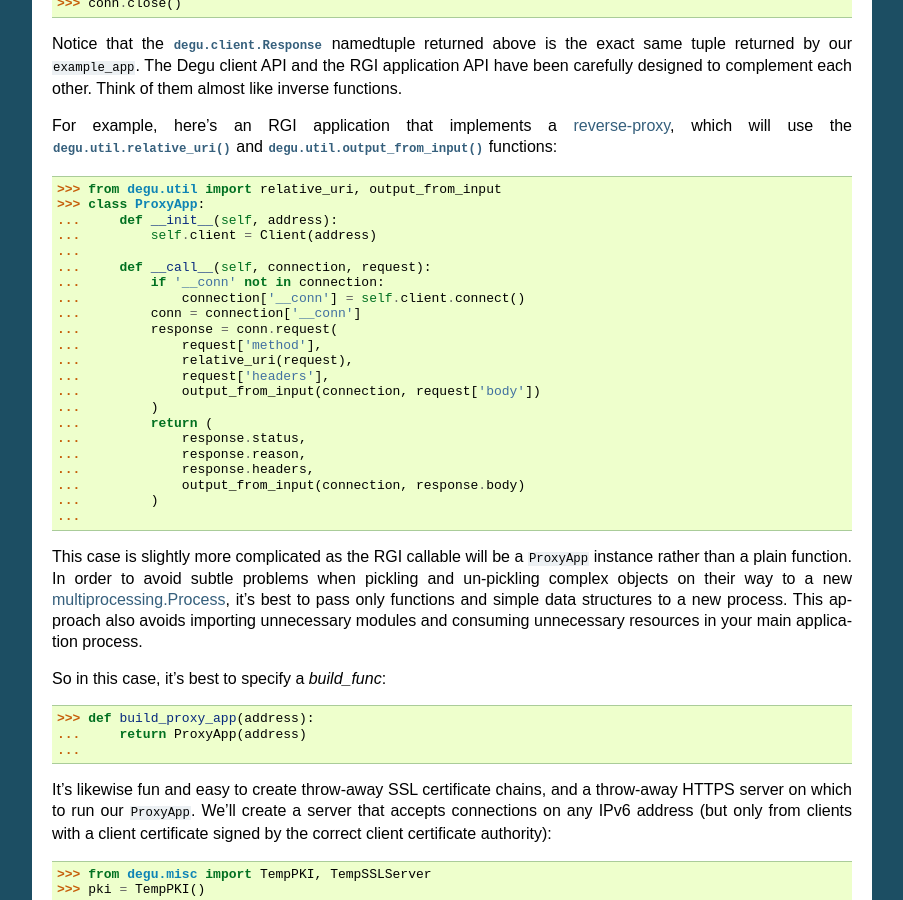
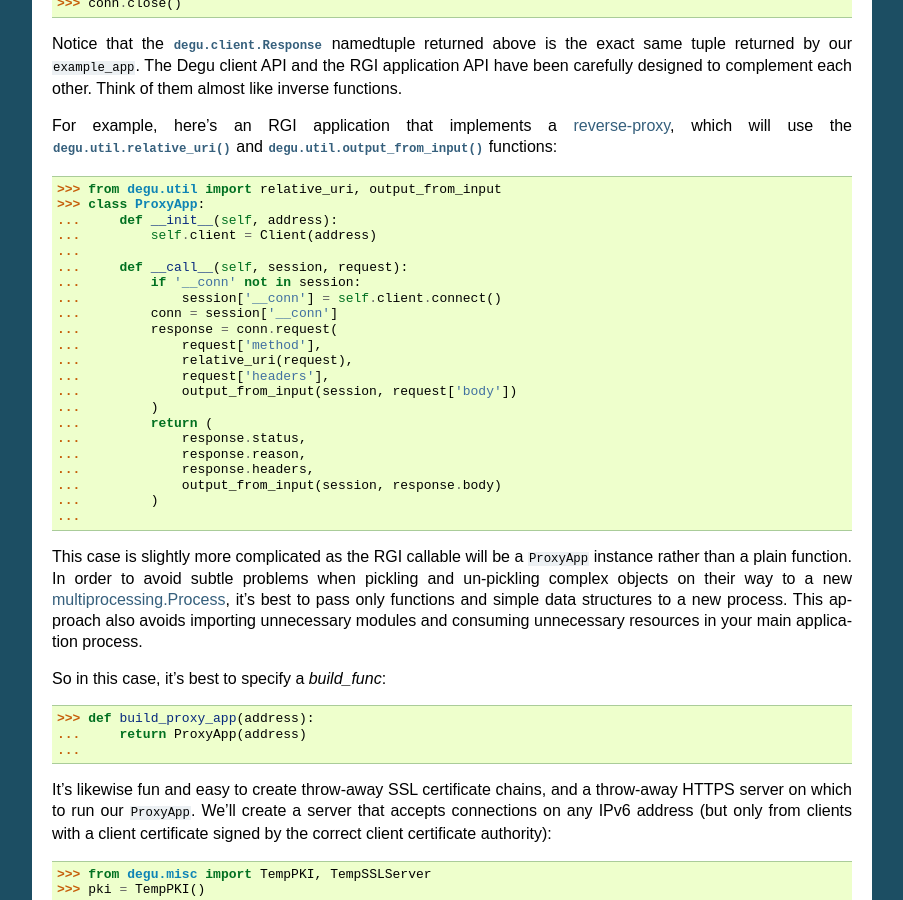
Before and after one commit to json420/degu, a Sphinx documentation site: the page built from doc/tutorial.rst, in a window 1280 px wide and 900 px high, scrolled down 1418 px. Shown: the whole window, without its empty margins (198-1101 px from the left). Built offline with Sphinx 7.4.7, drawn with Linux system fonts in a browser that asks for light colours.

Commit message:
Update tutorial.rst for brave new connection => session world

```diff
--- a/doc/tutorial.rst
+++ b/doc/tutorial.rst
@@ -40,7 +40,7 @@ Example: SSL reverse-proxy
 
 Here's a minimal :doc:`rgi` application:
 
->>> def example_app(connection, request):
+>>> def example_app(session, request):
 ...     return (200, 'OK', {'x-msg': 'hello, world'}, None)
 ...
 
@@ -105,21 +105,21 @@ will use the :func:`degu.util.relative_uri()` and
 ...     def __init__(self, address):
 ...         self.client = Client(address)
 ...
-...     def __call__(self, connection, request):
-...         if '__conn' not in connection:
-...             connection['__conn'] = self.client.connect()
-...         conn = connection['__conn']
+...     def __call__(self, session, request):
+...         if '__conn' not in session:
+...             session['__conn'] = self.client.connect()
+...         conn = session['__conn']
 ...         response = conn.request(
 ...             request['method'],
 ...             relative_uri(request),
 ...             request['headers'],
-...             output_from_input(connection, request['body'])
+...             output_from_input(session, request['body'])
 ...         )
 ...         return (
 ...             response.status,
 ...             response.reason,
 ...             response.headers,
-...             output_from_input(connection, response.body)
+...             output_from_input(session, response.body)
 ...         )
 ...
 
```
